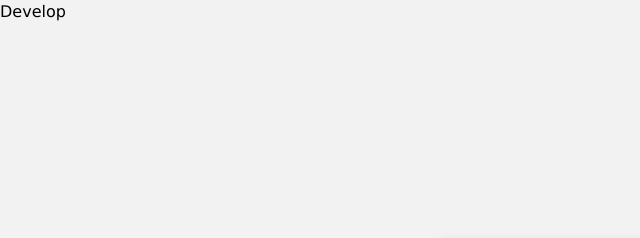
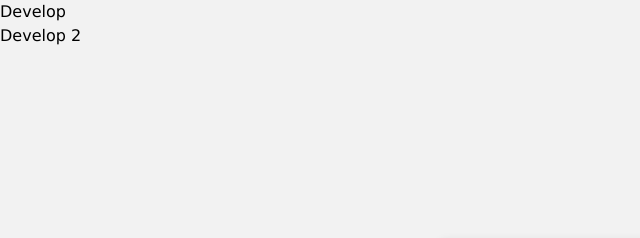
Before and after one commit to nikhilsourav/DevOps, a plain HTML site: page index.html in a window 1280 px wide. Shown: the top 238 px of the page, 0-640 px from the left. Drawn offline with Linux system fonts and the light colour scheme.

Commit message:
develop2

```diff
--- a/index.html
+++ b/index.html
@@ -25,6 +25,9 @@
     <div>
         Develop
     </div>
+    <div>
+        Develop 2
+    </div>
 
     <script src="script.js"></script>
 </body>
```
